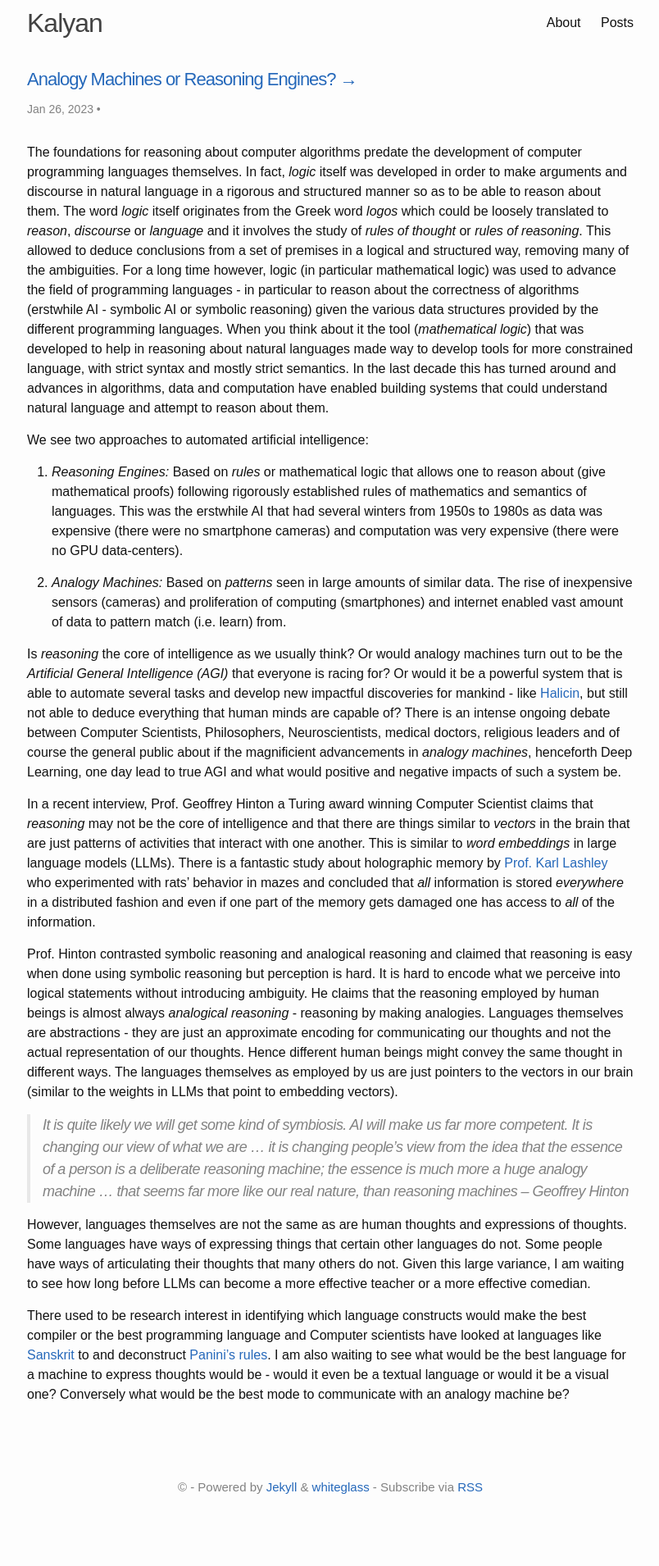
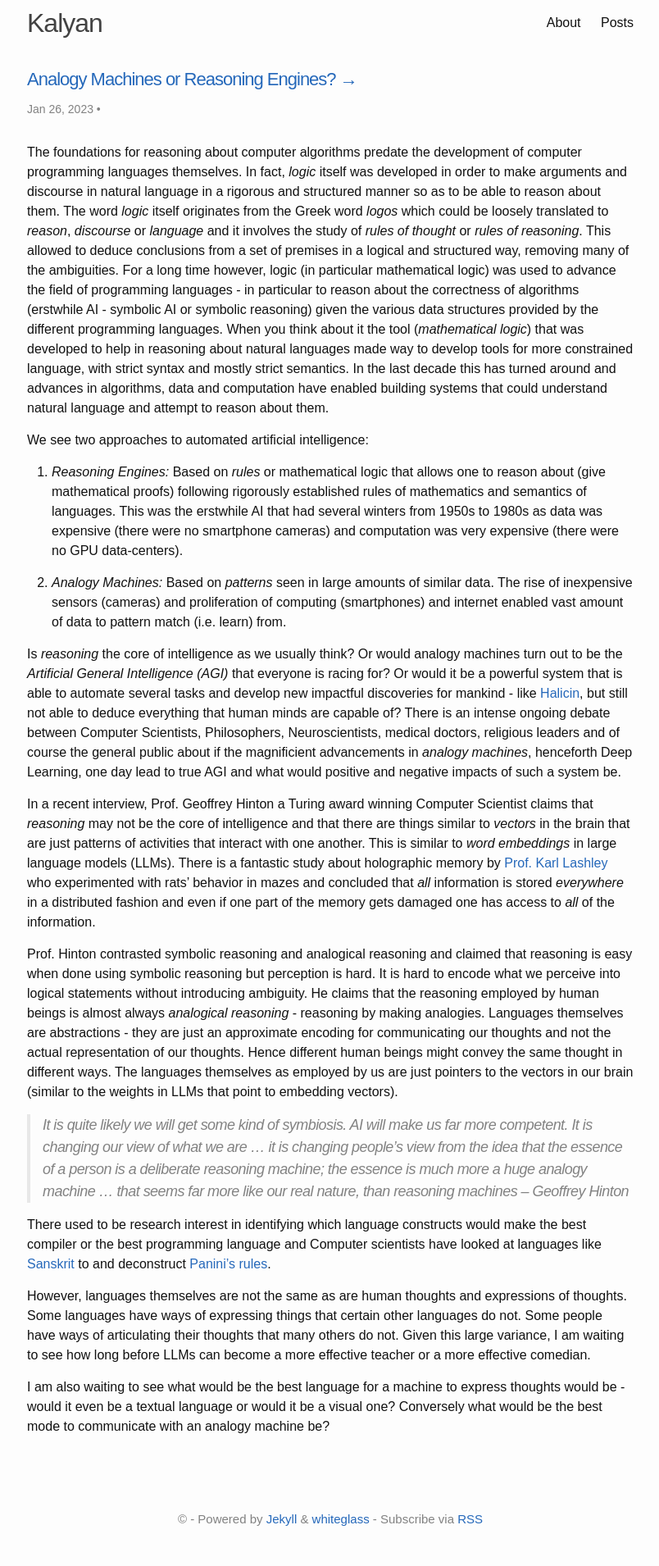
Before and after one commit to dotkay/dotkay.github.io, a Jekyll site: the page built from _posts/2023-01-26-analogy-machines-reasoning.md, in a window 1280 px wide. Shown: the whole page at 82% size, without its empty margins (237-1041 px from the left). Built offline with Jekyll 4.4.1, drawn with Linux system fonts in a browser that asks for light colours; before the commit the page ends 1871 px from its top, so only the background shows below that.

Commit message:
rearranging paragraphs

```diff
--- a/_posts/2023-01-26-analogy-machines-reasoning.md
+++ b/_posts/2023-01-26-analogy-machines-reasoning.md
@@ -22,6 +22,8 @@
 
 > It is quite likely we will get some kind of symbiosis. AI will make us far more competent. It is changing our view of what we are ... it is changing people's view from the idea that the essence of a person is a deliberate reasoning machine; the essence is much more a huge analogy machine ... that seems far more like our real nature, than reasoning machines   -- Geoffrey Hinton
 
+There used to be research interest in identifying which language constructs would make the best compiler or the best programming language and Computer scientists have looked at languages like [Sanskrit](http://gallium.inria.fr/~huet/PUBLIC/Panini_machine.pdf) to and deconstruct [Panini's rules](https://bhavana.org.in/computing-processes-and-pan%CC%A3inis-as%CC%A3t%CC%A3adhyayi/).
+
 However, languages themselves are not the same as are human thoughts and expressions of thoughts. Some languages have ways of expressing things that certain other languages do not. Some people have ways of articulating their thoughts that many others do not. Given this large variance, I am waiting to see how long before LLMs can become a more effective teacher or a more effective comedian.
 
-There used to be research interest in identifying which language constructs would make the best compiler or the best programming language and Computer scientists have looked at languages like [Sanskrit](http://gallium.inria.fr/~huet/PUBLIC/Panini_machine.pdf) to and deconstruct [Panini's rules](https://bhavana.org.in/computing-processes-and-pan%CC%A3inis-as%CC%A3t%CC%A3adhyayi/). I am also waiting to see what would be the best language for a machine to express thoughts would be - would it even be a textual language or would it be a visual one? Conversely what would be the best mode to communicate with an analogy machine be?
+I am also waiting to see what would be the best language for a machine to express thoughts would be - would it even be a textual language or would it be a visual one? Conversely what would be the best mode to communicate with an analogy machine be?
```
